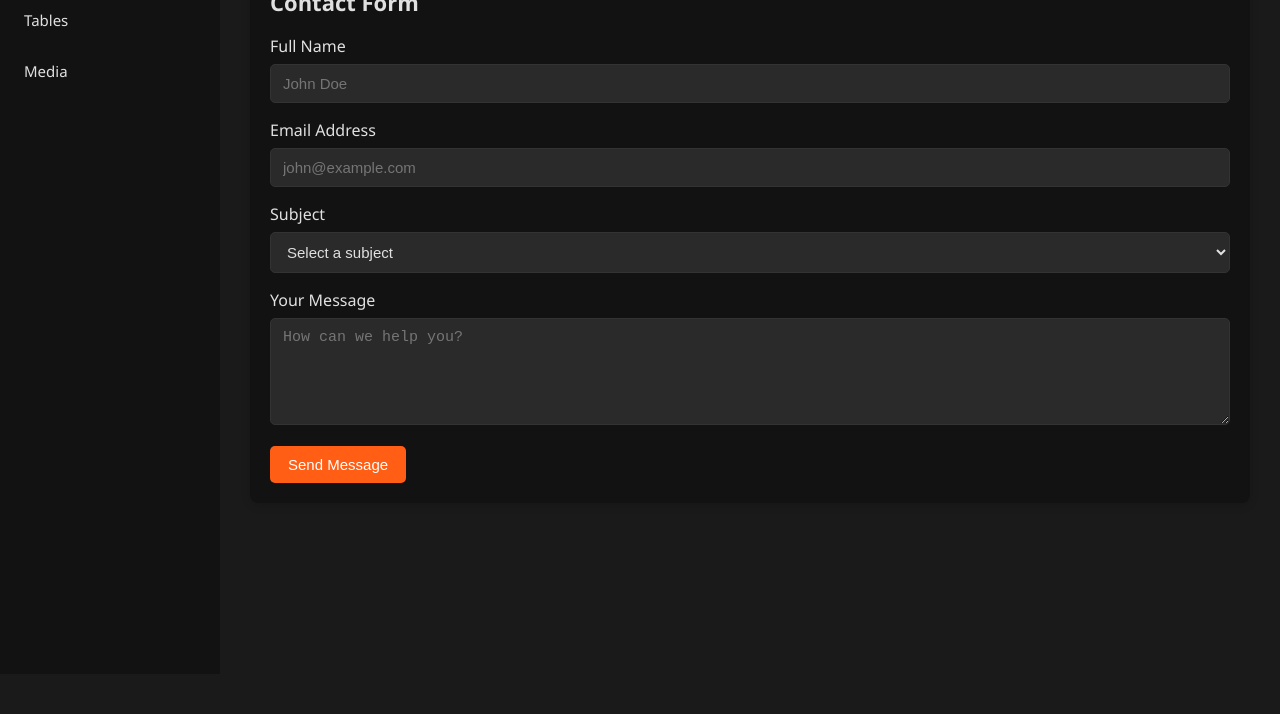
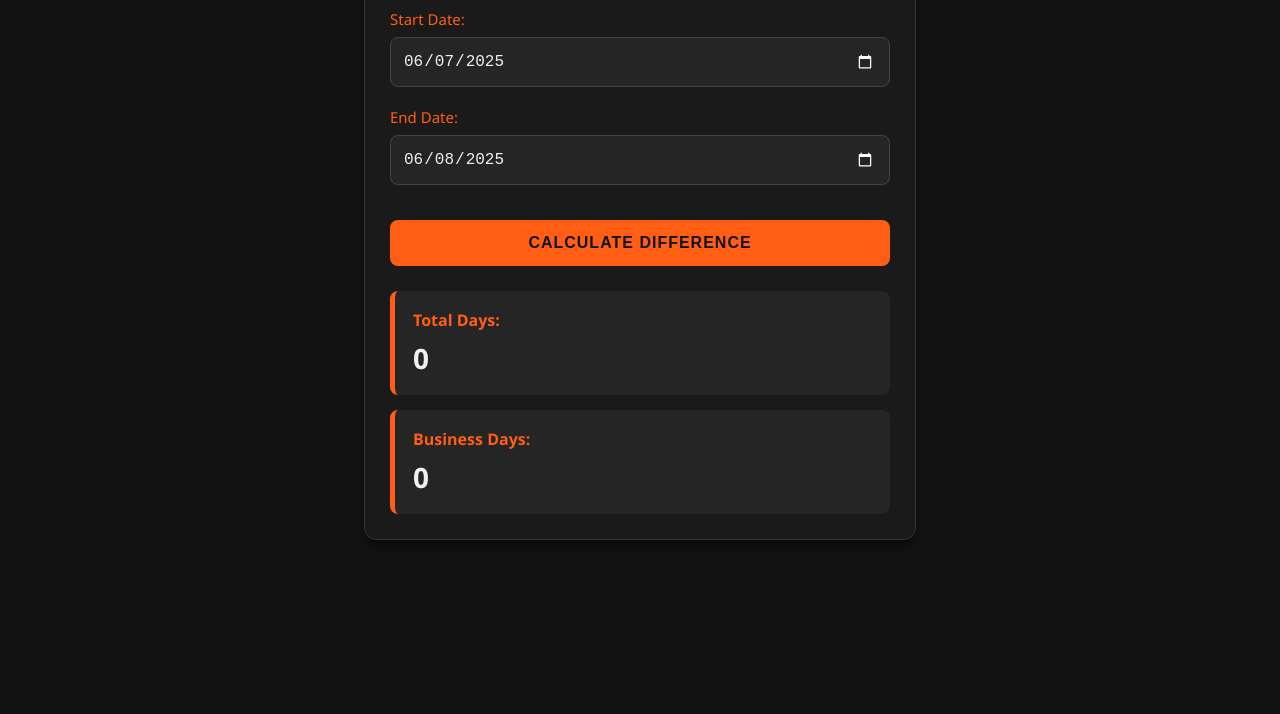
Before and after one commit to Detroitaxle/Hub, a plain HTML site: page index.html in a window 1280 px wide. Shown: the part 126-840 px from the top of the page. Before the commit the page ends 800 px from the top, so only its background shows below. Drawn offline with Linux system fonts and the light colour scheme.

Commit message:
Update index.html

```diff
--- a/index.html
+++ b/index.html
@@ -3,366 +3,223 @@
 <head>
     <meta charset="UTF-8">
     <meta name="viewport" content="width=device-width, initial-scale=1.0">
-    <title>Dark Theme with Tabs</title>
-    <link rel="icon" type="image/x-icon" href="favicon.ico">
-    <link rel="icon" type="image/png" sizes="16x16" href="favicon-16x16.png">
-    <link rel="icon" type="image/png" sizes="32x32" href="favicon-32x32.png">
+    <title>Date Difference Calculator</title>
     <style>
-        :root {
-            --accent-color: #FF5E14;
-            --dark-bg: #1A1A1A;
-            --darker-bg: #121212;
-            --text-color: #E0E0E0;
-            --text-muted: #A0A0A0;
+        body {
+            font-family: 'Segoe UI', Tahoma, Geneva, Verdana, sans-serif;
+            background-color: #121212;
+            color: #f0f0f0;
+            margin: 0;
+            padding: 20px;
+            display: flex;
+            flex-direction: column;
+            align-items: center;
+            min-height: 100vh;
         }
 
-        * {
-            box-sizing: border-box;
-            margin: 0;
-            padding: 0;
-        }
-
-        body {
-            font-family: 'Segoe UI', system-ui, -apple-system, sans-serif;
-            background-color: var(--dark-bg);
-            color: var(--text-color);
-            display: flex;
-            min-height: 100vh;
-            line-height: 1.5;
-        }
-
-        .tab-container {
-            width: 220px;
-            background-color: var(--darker-bg);
-            padding: 20px 0;
-            min-height: 100vh;
-            flex-shrink: 0;
-        }
-
-        .tab {
-            padding: 14px 20px;
-            cursor: pointer;
-            transition: all 0.2s ease;
-            border-left: 4px solid transparent;
-            font-size: 15px;
-        }
-
-        .tab:hover {
-            background-color: rgba(255, 94, 20, 0.1);
-            color: var(--accent-color);
-        }
-
-        .tab.active {
-            border-left: 4px solid var(--accent-color);
-            background-color: rgba(255, 94, 20, 0.15);
-            color: var(--accent-color);
-            font-weight: 600;
-        }
-
-        .content-container {
-            flex: 1;
-            padding: 30px;
-            overflow-y: auto;
-            max-width: 1200px;
-            margin: 0 auto;
-        }
-
-        .content {
-            display: none;
-        }
-
-        .content.active {
-            display: block;
-            animation: fadeIn 0.3s;
-        }
-
-        @keyframes fadeIn {
-            from { opacity: 0; transform: translateY(10px); }
-            to { opacity: 1; transform: translateY(0); }
+        .container {
+            background-color: #1a1a1a;
+            border-radius: 12px;
+            padding: 25px;
+            box-shadow: 0 6px 12px rgba(0, 0, 0, 0.4);
+            width: 100%;
+            max-width: 500px;
+            border: 1px solid #333;
         }
 
         h1 {
-            color: var(--accent-color);
-            margin: 0 0 20px 0;
-            font-size: 28px;
+            text-align: center;
+            color: #FF5E14;
+            margin-bottom: 25px;
+            font-weight: 600;
+            letter-spacing: 0.5px;
         }
 
-        h2 {
-            margin: 0 0 15px 0;
-            font-size: 22px;
+        .input-container {
+            display: flex;
+            flex-direction: column;
+            gap: 20px;
+            margin-bottom: 20px;
         }
 
-        h3 {
-            margin: 0 0 10px 0;
-            font-size: 18px;
-        }
-
-        .card {
-            background-color: var(--darker-bg);
-            padding: 20px;
-            border-radius: 8px;
-            margin-bottom: 25px;
-            box-shadow: 0 2px 10px rgba(0, 0, 0, 0.15);
-        }
-
-        button {
-            background-color: var(--accent-color);
-            color: white;
-            border: none;
-            padding: 10px 18px;
-            border-radius: 5px;
-            cursor: pointer;
-            transition: all 0.2s;
-            font-size: 15px;
-            font-weight: 500;
-        }
-
-        button:hover {
-            background-color: #e05510;
-            transform: translateY(-1px);
-        }
-
-        input, textarea, select {
-            background-color: #2A2A2A;
-            border: 1px solid #333;
-            color: var(--text-color);
-            padding: 10px 12px;
-            border-radius: 5px;
-            width: 100%;
-            margin-bottom: 15px;
-            font-size: 15px;
-            transition: border 0.2s;
-        }
-
-        input:focus, textarea:focus, select:focus {
-            outline: none;
-            border-color: var(--accent-color);
+        .input-group {
+            display: flex;
+            flex-direction: column;
         }
 
         label {
             display: block;
-            margin-bottom: 6px;
+            margin-bottom: 8px;
+            color: #FF5E14;
             font-weight: 500;
+            font-size: 15px;
         }
 
-        table {
+        input[type="date"] {
             width: 100%;
-            border-collapse: collapse;
-            margin: 15px 0;
+            padding: 12px;
+            border-radius: 8px;
+            border: 1px solid #444;
+            background-color: #252525;
+            color: #f0f0f0;
+            font-size: 16px;
+            transition: border-color 0.3s;
+            box-sizing: border-box;
         }
 
-        th, td {
-            padding: 12px 15px;
-            text-align: left;
-            border-bottom: 1px solid #333;
+        input[type="date"]:focus {
+            outline: none;
+            border-color: #FF5E14;
         }
 
-        th {
-            background-color: #252525;
-            color: var(--accent-color);
-            font-weight: 600;
+        .results-container {
+            display: flex;
+            flex-direction: column;
+            gap: 15px;
+            margin-top: 25px;
         }
 
-        tr:hover {
+        .result-box {
             background-color: #252525;
+            border-radius: 8px;
+            padding: 18px;
+            border-left: 5px solid #FF5E14;
         }
 
-        .grid {
-            display: grid;
-            grid-template-columns: repeat(auto-fill, minmax(250px, 1fr));
-            gap: 20px;
-            margin: 20px 0;
+        .result-title {
+            font-weight: 600;
+            margin-bottom: 8px;
+            color: #FF5E14;
+            font-size: 16px;
         }
 
-        .grid-item {
-            background-color: #2A2A2A;
-            border-radius: 8px;
-            overflow: hidden;
+        .result-value {
+            font-size: 28px;
+            font-weight: 700;
         }
 
-        @media (max-width: 768px) {
-            body {
-                flex-direction: column;
-            }
+        button {
+            background-color: #FF5E14;
+            color: #121212;
+            border: none;
+            padding: 14px 20px;
+            border-radius: 8px;
+            cursor: pointer;
+            font-size: 16px;
+            font-weight: 600;
+            width: 100%;
+            margin-top: 15px;
+            transition: all 0.3s;
+            text-transform: uppercase;
+            letter-spacing: 1px;
+        }
 
-            .tab-container {
-                width: 100%;
-                min-height: auto;
-                display: flex;
-                overflow-x: auto;
-                padding: 0;
-            }
+        button:hover {
+            background-color: #ff4500;
+            transform: translateY(-2px);
+            box-shadow: 0 4px 8px rgba(255, 94, 20, 0.3);
+        }
 
-            .tab {
-                padding: 12px 16px;
-                border-left: none;
-                border-bottom: 3px solid transparent;
-                white-space: nowrap;
-            }
+        button:active {
+            transform: translateY(0);
+        }
 
-            .tab.active {
-                border-left: none;
-                border-bottom: 3px solid var(--accent-color);
-            }
-
-            .content-container {
-                padding: 20px;
-            }
+        /* Custom date picker styling */
+        input[type="date"]::-webkit-calendar-picker-indicator {
+            filter: invert(1);
+            cursor: pointer;
+            padding: 4px;
         }
     </style>
 </head>
 <body>
-    <div class="tab-container">
-        <div class="tab active" onclick="switchTab('forms')">Forms</div>
-        <div class="tab" onclick="switchTab('cards')">Cards</div>
-        <div class="tab" onclick="switchTab('tables')">Tables</div>
-        <div class="tab" onclick="switchTab('media')">Media</div>
-    </div>
+    <div class="container">
+        <h1>Date Difference Calculator</h1>
 
-    <div class="content-container">
-        <!-- ========== FORMS TAB CONTENT - REPLACE BELOW ========== -->
-        <div id="forms" class="content active">
-            <h1>Form Components</h1>
+        <div class="input-container">
+            <div class="input-group">
+                <label for="start-date">Start Date:</label>
+                <input type="date" id="start-date">
+            </div>
 
-            <div class="card">
-                <h2>Contact Form</h2>
-                <form>
-                    <div>
-                        <label for="name">Full Name</label>
-                        <input type="text" id="name" placeholder="John Doe" required>
-                    </div>
-                    <div>
-                        <label for="email">Email Address</label>
-                        <input type="email" id="email" placeholder="john@example.com" required>
-                    </div>
-                    <div>
-                        <label for="subject">Subject</label>
-                        <select id="subject">
-                            <option value="">Select a subject</option>
-                            <option value="support">Support</option>
-                            <option value="sales">Sales</option>
-                            <option value="feedback">Feedback</option>
-                        </select>
-                    </div>
-                    <div>
-                        <label for="message">Your Message</label>
-                        <textarea id="message" rows="5" placeholder="How can we help you?" required></textarea>
-                    </div>
-                    <button type="submit">Send Message</button>
-                </form>
+            <div class="input-group">
+                <label for="end-date">End Date:</label>
+                <input type="date" id="end-date">
             </div>
         </div>
-        <!-- ========== FORMS TAB CONTENT - REPLACE ABOVE ========== -->
 
-        <!-- ========== CARDS TAB CONTENT - REPLACE BELOW ========== -->
-        <div id="cards" class="content">
-            <h1>Card Components</h1>
+        <button id="calculate-btn">Calculate Difference</button>
 
-            <div class="card">
-                <h2>Product Cards</h2>
-                <div class="grid">
-                    <div class="grid-item" style="padding: 20px;">
-                        <h3 style="color: var(--accent-color);">Premium Plan</h3>
-                        <p style="font-size: 24px; margin: 10px 0 15px;">$19.99/mo</p>
-                        <ul style="padding-left: 20px; margin-bottom: 20px;">
-                            <li style="margin-bottom: 8px;">Unlimited projects</li>
-                            <li style="margin-bottom: 8px;">Advanced analytics</li>
-                            <li style="margin-bottom: 8px;">Priority support</li>
-                        </ul>
-                        <button style="width: 100%;">Get Started</button>
-                    </div>
+        <div class="results-container">
+            <div class="result-box">
+                <div class="result-title">Total Days:</div>
+                <div class="result-value" id="total-days">0</div>
+            </div>
 
-                    <div class="grid-item" style="padding: 20px;">
-                        <h3 style="color: var(--accent-color);">Basic Plan</h3>
-                        <p style="font-size: 24px; margin: 10px 0 15px;">$9.99/mo</p>
-                        <ul style="padding-left: 20px; margin-bottom: 20px;">
-                            <li style="margin-bottom: 8px;">5 projects</li>
-                            <li style="margin-bottom: 8px;">Basic analytics</li>
-                            <li style="margin-bottom: 8px;">Email support</li>
-                        </ul>
-                        <button style="width: 100%;">Get Started</button>
-                    </div>
-                </div>
+            <div class="result-box">
+                <div class="result-title">Business Days:</div>
+                <div class="result-value" id="business-days">0</div>
             </div>
         </div>
-        <!-- ========== CARDS TAB CONTENT - REPLACE ABOVE ========== -->
-
-        <!-- ========== TABLES TAB CONTENT - REPLACE BELOW ========== -->
-        <div id="tables" class="content">
-            <h1>Table Components</h1>
-
-            <div class="card">
-                <h2>User Management</h2>
-                <table>
-                    <thead>
-                        <tr>
-                            <th>ID</th>
-                            <th>Name</th>
-                            <th>Email</th>
-                            <th>Status</th>
-                            <th>Actions</th>
-                        </tr>
-                    </thead>
-                    <tbody>
-                        <tr>
-                            <td>1</td>
-                            <td>John Smith</td>
-                            <td>john@example.com</td>
-                            <td><span style="color: #4CAF50;">Active</span></td>
-                            <td><button style="padding: 5px 10px; font-size: 13px;">Edit</button></td>
-                        </tr>
-                        <tr>
-                            <td>2</td>
-                            <td>Sarah Johnson</td>
-                            <td>sarah@example.com</td>
-                            <td><span style="color: #4CAF50;">Active</span></td>
-                            <td><button style="padding: 5px 10px; font-size: 13px;">Edit</button></td>
-                        </tr>
-                    </tbody>
-                </table>
-            </div>
-        </div>
-        <!-- ========== TABLES TAB CONTENT - REPLACE ABOVE ========== -->
-
-        <!-- ========== MEDIA TAB CONTENT - REPLACE BELOW ========== -->
-        <div id="media" class="content">
-            <h1>Media Components</h1>
-
-            <div class="card">
-                <h2>Image Gallery</h2>
-                <div class="grid">
-                    <div class="grid-item" style="aspect-ratio: 1/1; display: flex; align-items: center; justify-content: center; color: var(--text-muted);">
-                        Gallery Image 1
-                    </div>
-                    <div class="grid-item" style="aspect-ratio: 1/1; display: flex; align-items: center; justify-content: center; color: var(--text-muted);">
-                        Gallery Image 2
-                    </div>
-                    <div class="grid-item" style="aspect-ratio: 1/1; display: flex; align-items: center; justify-content: center; color: var(--text-muted);">
-                        Gallery Image 3
-                    </div>
-                </div>
-            </div>
-        </div>
-        <!-- ========== MEDIA TAB CONTENT - REPLACE ABOVE ========== -->
     </div>
 
     <script>
-        function switchTab(tabId) {
-            // Hide all content
-            document.querySelectorAll('.content').forEach(content => {
-                content.classList.remove('active');
-            });
+        document.getElementById('calculate-btn').addEventListener('click', calculateDateDifference);
 
-            // Remove active class from all tabs
-            document.querySelectorAll('.tab').forEach(tab => {
-                tab.classList.remove('active');
-            });
+        // Set default dates to today and tomorrow
+        const today = new Date();
+        const tomorrow = new Date();
+        tomorrow.setDate(today.getDate() + 1);
 
-            // Show selected content
-            document.getElementById(tabId).classList.add('active');
+        // Format dates for input fields (YYYY-MM-DD)
+        function formatDate(date) {
+            const year = date.getFullYear();
+            const month = String(date.getMonth() + 1).padStart(2, '0');
+            const day = String(date.getDate()).padStart(2, '0');
+            return `${year}-${month}-${day}`;
+        }
 
-            // Add active class to clicked tab
-            event.currentTarget.classList.add('active');
+        document.getElementById('start-date').value = formatDate(today);
+        document.getElementById('end-date').value = formatDate(tomorrow);
+
+        function calculateDateDifference() {
+            const startDate = new Date(document.getElementById('start-date').value);
+            const endDate = new Date(document.getElementById('end-date').value);
+
+            if (isNaN(startDate.getTime()) || isNaN(endDate.getTime())) {
+                alert('Please select valid dates for both fields');
+                return;
+            }
+
+            // Calculate total days
+            const timeDiff = endDate.getTime() - startDate.getTime();
+            const totalDays = Math.ceil(timeDiff / (1000 * 3600 * 24)) + 1;
+            document.getElementById('total-days').textContent = totalDays;
+
+            // Calculate business days
+            const businessDays = calculateBusinessDays(startDate, endDate);
+            document.getElementById('business-days').textContent = businessDays;
+        }
+
+        function calculateBusinessDays(startDate, endDate) {
+            let count = 0;
+            const current = new Date(startDate);
+
+            // Swap dates if start is after end
+            if (startDate > endDate) {
+                [startDate, endDate] = [endDate, startDate];
+                current.setTime(startDate.getTime());
+            }
+
+            while (current <= endDate) {
+                const dayOfWeek = current.getDay();
+                if (dayOfWeek !== 0 && dayOfWeek !== 6) { // Not Sunday or Saturday
+                    count++;
+                }
+                current.setDate(current.getDate() + 1);
+            }
+
+            return count;
         }
     </script>
 </body>
```
